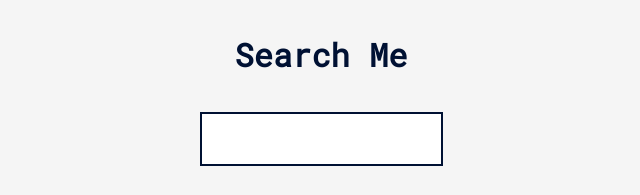
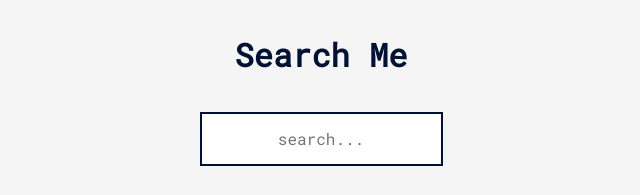
Before and after one commit to aaronshivers/search, a plain HTML site: page index.html in a window 1280 px wide. Shown: the top 195 px of the page, 319-959 px from the left. Drawn offline with Linux system fonts and the light colour scheme.

Commit message:
added placeholder to input

```diff
--- a/index.html
+++ b/index.html
@@ -14,7 +14,7 @@
   </header>
   <main>
     <section class="search">
-      <input class="search__input" type="text" spellcheck="false" />
+      <input class="search__input" type="text" spellcheck="false" placeholder="search..." />
     </section>
     <section>
       <div class="paragraphs">
```
